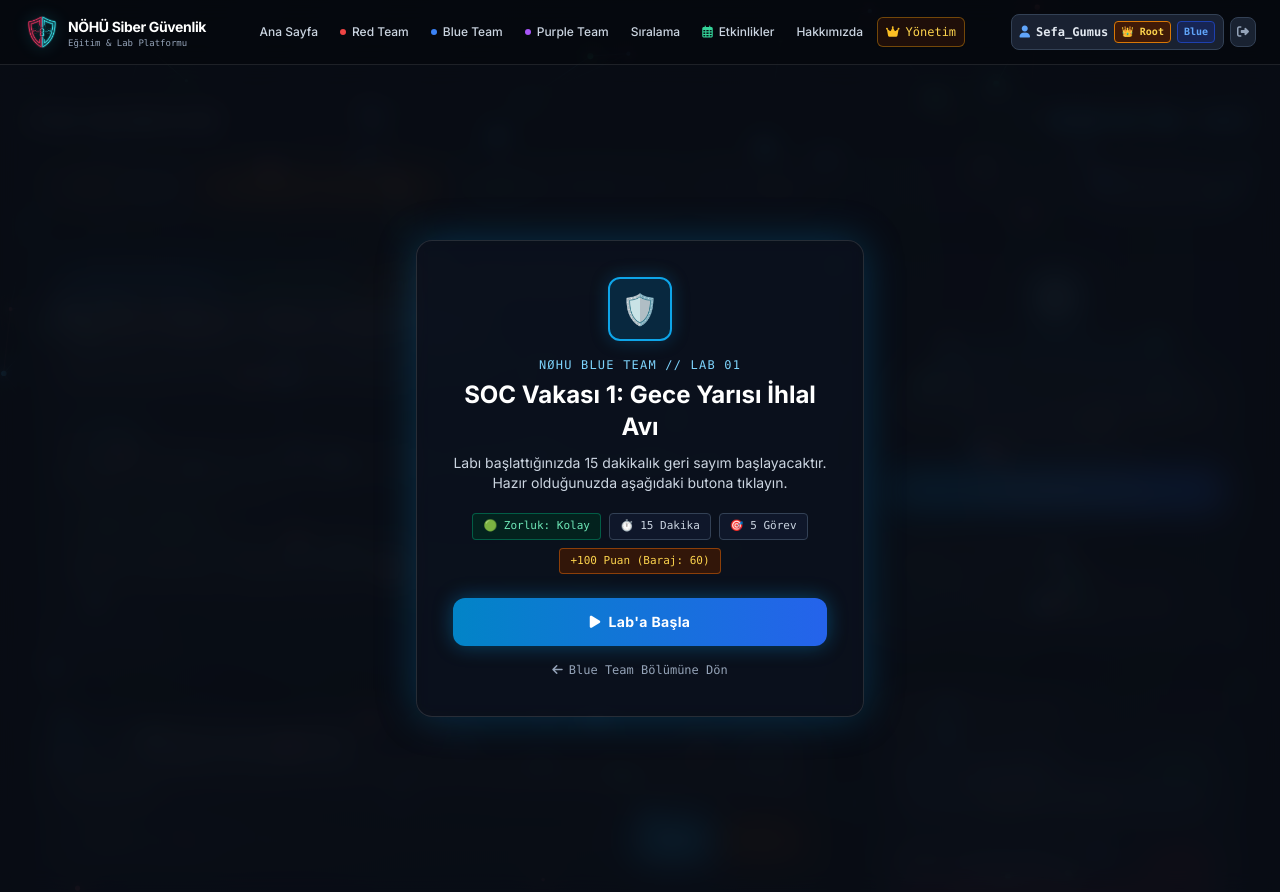
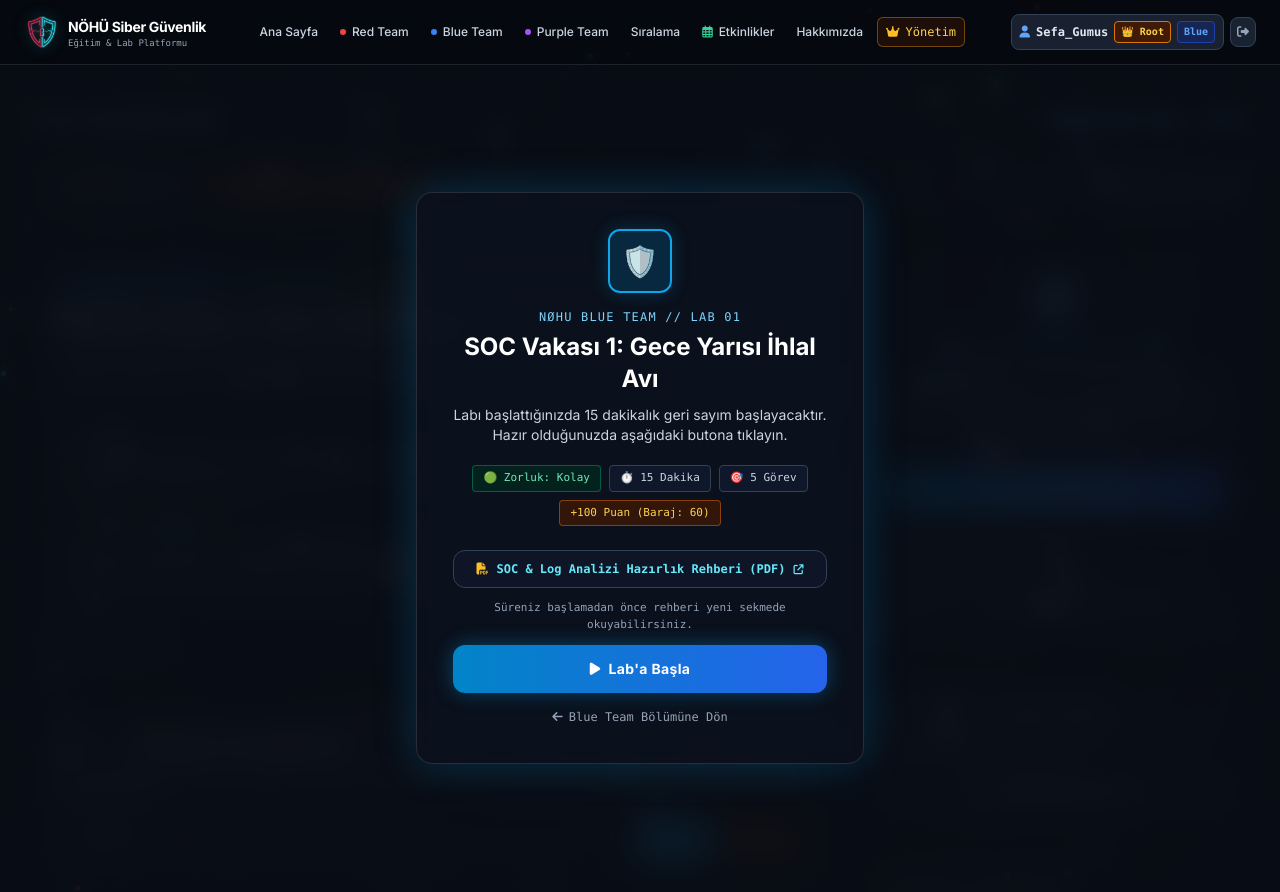
Before and after one commit to KLaxx0n/cyber-hub, a Flask app: page /lab/blue-soc-olay-1 in a window 1280 px wide. Run offline with Flask 3, Linux system fonts and the light colour scheme; a user stored in the database is signed in; data comes from the database, SQL or seed files in the repository; data that the repository does not hold is empty; some libraries are stand-ins or nearby versions.

Commit message:
feat(labs): integrate pre-lab PDF learning guides for Blue Team Lab 1 and Red Team Lab 2

```diff
--- a/app.py
+++ b/app.py
@@ -978,13 +978,19 @@ def _render_team_labs(category, template_name):
         for slug, cfg in MULTI_TASK_LABS.items()
         if cfg.get('card_warning')
     }
+    lab_guides = {
+        slug: cfg['guide_pdf']
+        for slug, cfg in MULTI_TASK_LABS.items()
+        if cfg.get('guide_pdf')
+    }
     return render_template(
         template_name,
         labs=labs,
         user_completed_ids=user_completed_ids,
         user_progress_map=user_progress_map,
         task_counts=task_counts,
-        lab_warnings=lab_warnings
+        lab_warnings=lab_warnings,
+        lab_guides=lab_guides
     )
 
 @app.route('/red-team')
--- a/lab_configs.py
+++ b/lab_configs.py
@@ -91,6 +91,11 @@ MULTI_TASK_LABS = {
             'title': 'Gerekli Araç Uyarısı',
             'text': 'Bu lab için bilgisayarınıza ExifTool indirmeniz gerekir (Windows PowerShell veya Kali terminalinden kurup kullanabilirsiniz).'
         },
+        'guide_pdf': {
+            'filename': 'guides/red_team_lab2_ohsint_ogrenim_rehberi.pdf',
+            'label': 'OhSINT & ExifTool Hazırlık Rehberi (PDF)',
+            'desc': 'Labı başlatmadan önce ExifTool kurulumu, Linux dosya izinleri ve WiGLE.net yöntemini okuyabilirsiniz.'
+        },
         'tasks': [
             {
                 'id': 'q1',
@@ -171,6 +176,11 @@ MULTI_TASK_LABS = {
         'case_sensitive': False,
         'kicker': 'NØHU BLUE TEAM // LAB 01',
         'icon_emoji': '🛡️',
+        'guide_pdf': {
+            'filename': 'guides/blue_team_lab1_soc_hazirlik_rehberi.pdf',
+            'label': 'SOC & Log Analizi Hazırlık Rehberi (PDF)',
+            'desc': 'Labı başlatmadan önce Nginx access.log, Linux auth.log ve Base64 analiz temellerini okuyabilirsiniz.'
+        },
         'tasks': [
             {
                 'id': 'q1',
--- a/templates/lab_multi_task.html
+++ b/templates/lab_multi_task.html
@@ -166,6 +166,16 @@
         </div>
 
         <div class="space-y-3">
+            {% set guide = lab_config.get('guide_pdf') %}
+            {% if guide %}
+            <a href="{{ url_for('static', filename=guide.filename) }}" target="_blank" rel="noopener noreferrer"
+               class="w-full py-2.5 px-4 rounded-xl bg-slate-900/90 hover:bg-slate-800 border border-slate-700 hover:border-cyan-500/70 text-cyan-300 font-mono font-semibold text-xs flex items-center justify-center gap-2 transition-all">
+                <i class="fa-solid fa-file-pdf text-amber-400"></i>
+                <span>{{ guide.label }}</span>
+                <i class="fa-solid fa-arrow-up-right-from-square text-[10px]"></i>
+            </a>
+            <p class="text-[11px] text-slate-400 font-mono">Süreniz başlamadan önce rehberi yeni sekmede okuyabilirsiniz.</p>
+            {% endif %}
             <button type="button" id="start-lab-btn" onclick="startLab()" class="w-full py-3.5 px-6 rounded-xl bg-gradient-to-r {{ theme.gradient_btn }} text-white font-bold text-sm tracking-wide transition-all">
                 <i class="fa-solid fa-play mr-2"></i>{% if solved_task_ids|length > 0 and not is_solved %}Kaldığın Yerden Başla{% else %}Lab'a Başla{% endif %}
             </button>
@@ -443,6 +453,26 @@
                     </div>
                     {% endif %}
                 </div>
+
+                {% set guide = lab_config.get('guide_pdf') %}
+                {% if guide %}
+                <!-- Ön Hazırlık & Öğrenim Rehberi (PDF) -->
+                <div class="cyber-card p-5 border-slate-800 font-mono text-xs">
+                    <div class="flex items-center gap-2 text-slate-200 font-bold mb-2">
+                        <i class="fa-solid fa-book-open text-cyan-400"></i>
+                        <span>Ön Hazırlık &amp; Öğrenim Rehberi</span>
+                    </div>
+                    <p class="text-[11px] text-slate-400 leading-relaxed mb-3 font-sans">
+                        {{ guide.desc }}
+                    </p>
+                    <a href="{{ url_for('static', filename=guide.filename) }}" target="_blank" rel="noopener noreferrer"
+                       class="w-full py-2.5 px-3 rounded-lg bg-slate-900 hover:bg-slate-800 border border-slate-700 hover:border-cyan-500 text-cyan-300 font-bold text-xs transition-all flex items-center justify-center gap-2">
+                        <i class="fa-solid fa-file-pdf text-amber-400"></i>
+                        <span>Rehber PDF'i Aç</span>
+                        <i class="fa-solid fa-arrow-up-right-from-square text-[10px]"></i>
+                    </a>
+                </div>
+                {% endif %}
 
                 <!-- Kademeli İpucu Sistemi -->
                 <div class="cyber-card p-6 border-slate-800">
```
Also changed, not shown: templates/blue_team.html (+10 -0 lines), templates/red_team.html (+10 -0 lines), 2 other files.
